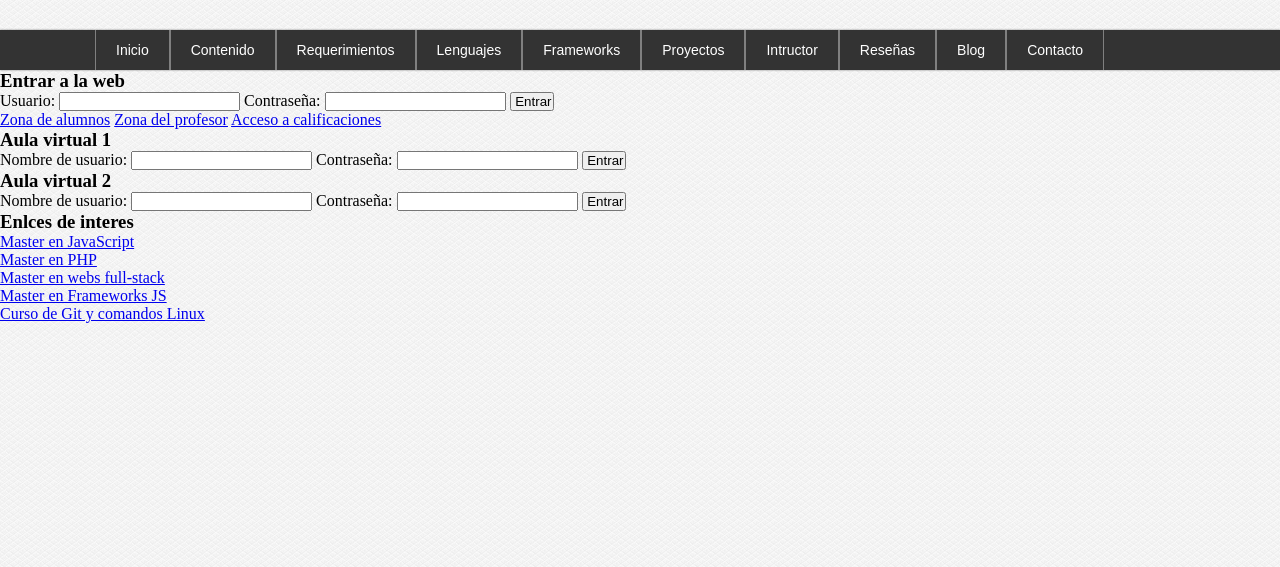
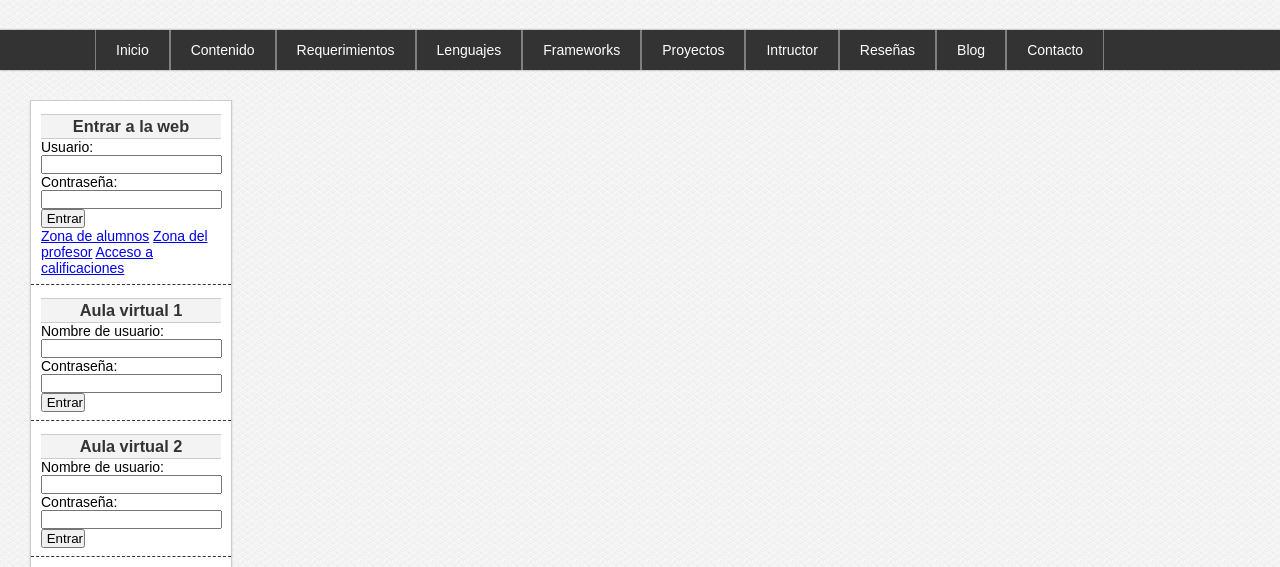
Before and after one commit to Andrea-Escobar-Curity/Master-en-CSS, a plain HTML site: page maquetacion-1/index.html in a window 1280 px wide. Shown: the part 220-787 px from the top of the page. Drawn offline with Linux system fonts and the light colour scheme.

Commit message:
creacion barra lateral

```diff
--- a/maquetacion-1/css/styles.css
+++ b/maquetacion-1/css/styles.css
@@ -16,10 +16,11 @@
     padding: 0px;
     margin: 0px;
 }
-
 body{
     background-image: url(../img/recursos-maquetacion-1-master-css-victor-robles/img/paven.png);
 }
+
+/*FORMULARIOS*/
 
 
 /*cabecer*/
@@ -66,7 +67,6 @@ header{
 }
 
 /*Barra de navegacion*/
-
 #nav{
     width: 100%;
     height: 40px;
@@ -138,3 +138,48 @@ header{
     box-shadow: 0px 0px 2px #ccc inset;
     background: #ccc;
 }
+/*CONTENIDO*/
+#contenido{
+    width: 1250px;
+    min-height: 1100px;
+    margin: 0px auto;
+}
+
+/*BARRA LATERAL*/
+#aside{
+    width: 200px;
+    float: left;
+    margin: 30px;
+    background-color: white;
+    border: 1px solid #ccc;
+    box-shadow: 0px 2px 2px #ccc;
+    font-family: sans-serif, Arial, Helvetica;
+}
+
+#aside .widget{
+    display: block;
+    width: 180px;
+    margin: 5px auto;
+    padding: 8px;
+    padding-left: 10px;
+    padding-right: 10px;
+    font-size: 14px;
+    border-bottom: 1px dashed #333333;
+}
+
+#aside .widget:last-child{
+    margin-bottom: 20px;
+}
+
+#aside h3{
+    display: block;
+    width: 100%;
+    color:#333333;
+    text-align: center;
+    padding-top: 2px;
+    padding-bottom: 2px;
+    background: #f2f3f2;
+    border: 1px solid #ccc;
+    border-left: none;
+    border-right: none;
+}
```
